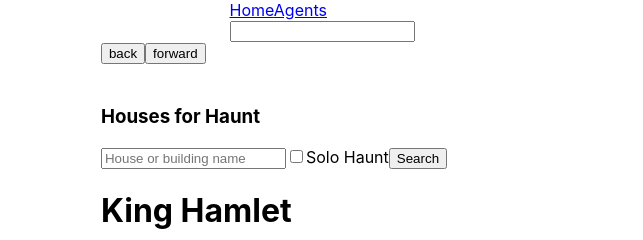
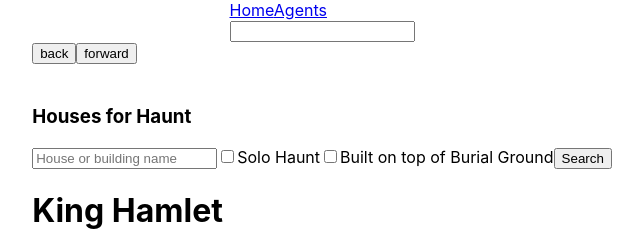
Before and after one commit to zfv200/ghostlyrealty-frontend, a React (Create React App) app: page / in a window 1280 px wide. Shown: the top 240 px of the page, without its empty margins (318-961 px from the left). Built offline with nearby package versions, Linux system fonts and the light colour scheme; no server answers.

Commit message:
added burial ground option

```diff
--- a/src/components/HouseSearchForm.js
+++ b/src/components/HouseSearchForm.js
@@ -14,6 +14,7 @@ class HouseSearchForm extends React.Component{
     this.state={
       typedSearch: '',
       solo_haunt: false,
+      burial_ground: false,
       complexSearch: false,
     }
 
@@ -26,9 +27,9 @@ class HouseSearchForm extends React.Component{
 
   handleChange = (e) => {
     // this.props.clearBlankSearchError()
-    if (e.target.id==="soloHaunt"){
-      let currentState = this.state.solo_haunt
-      this.setState({solo_haunt: !currentState, complexSearch: !currentState})
+    if (e.target.id!=="typedSearch"){
+      let currentState = this.state[e.target.id]
+      this.setState({[e.target.id]: !currentState, complexSearch: !currentState})
     } else {
       this.setState({
         [e.target.id]: e.target.value
@@ -63,7 +64,8 @@ class HouseSearchForm extends React.Component{
       <div>
         <form onSubmit={this.handleSubmit}>
           <input id="typedSearch" onChange={this.handleChange} placeholder="House or building name"/>
-          <input id="soloHaunt" type="checkbox" value={this.state.solo_haunt} onChange={this.handleChange}/>Solo Haunt
+          <input id="solo_haunt" type="checkbox" value={this.state.solo_haunt} onChange={this.handleChange}/>Solo Haunt
+          <input id="burial_ground" type="checkbox" value={this.state.burial_ground} onChange={this.handleChange}/>Built on top of Burial Ground
           <button type="submit">Search</button>
         </form>
       </div>
```
